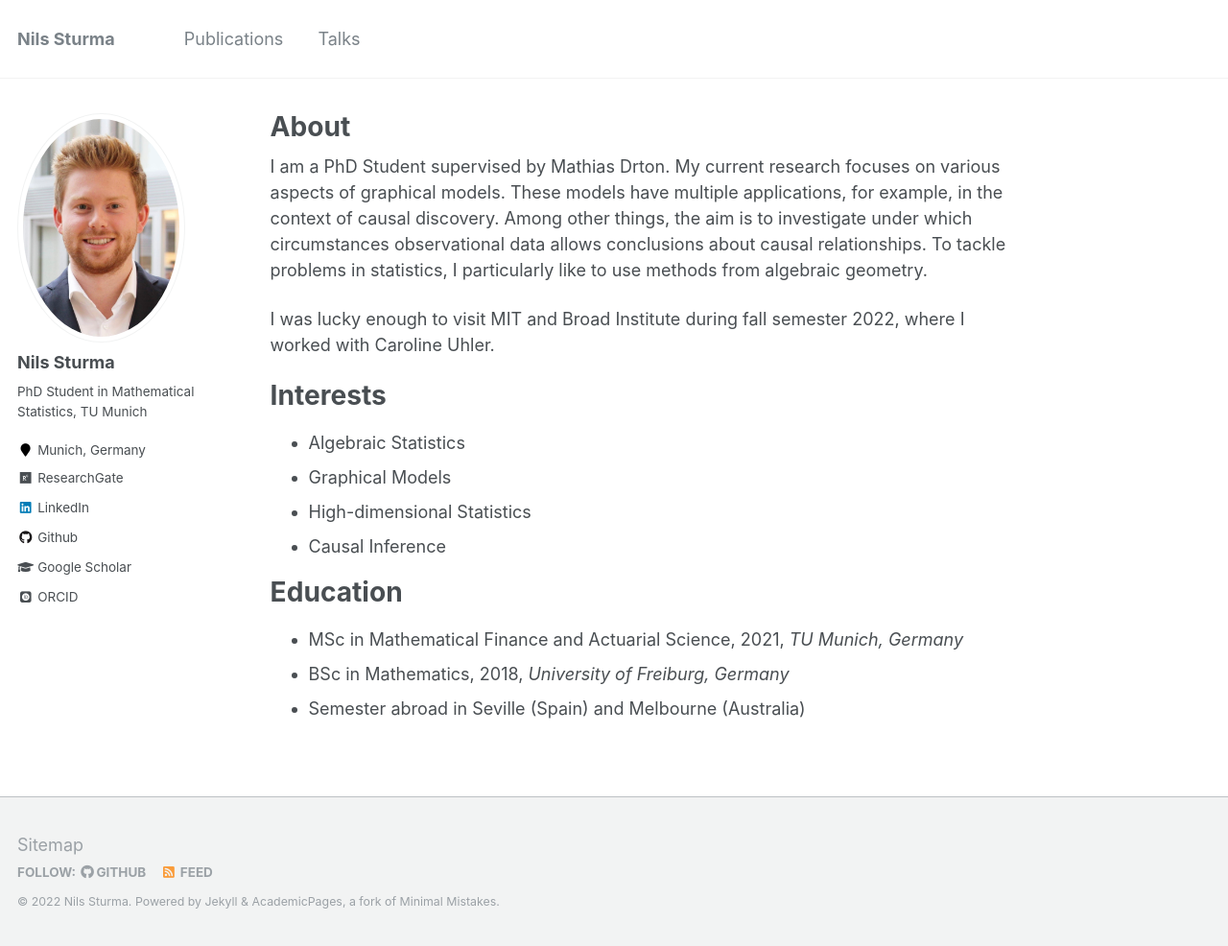
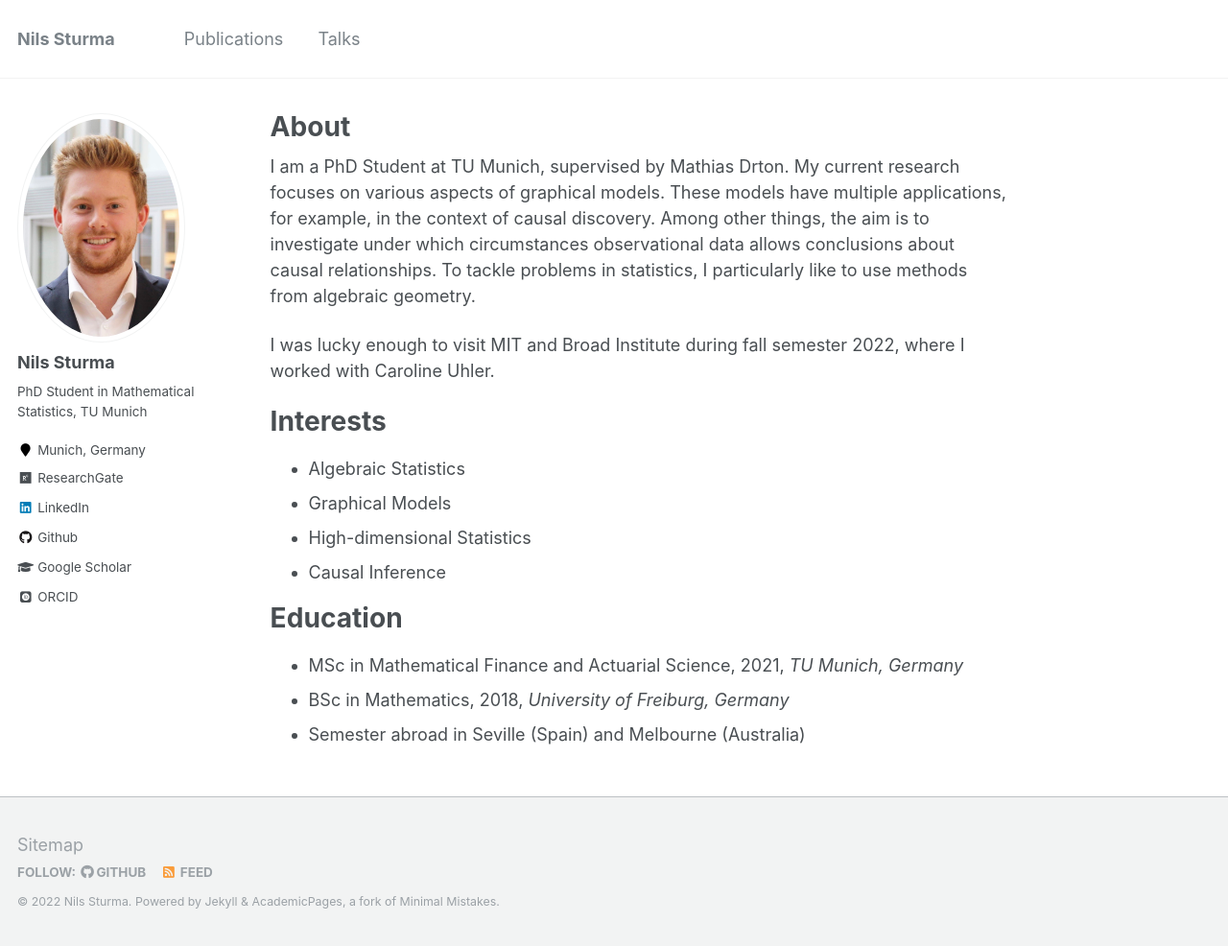
Before and after one commit to NilsSturma/nilssturma.github.io, a Jekyll site: the page built from _pages/about.md, in a window 1280 px wide and 986 px high. Shown: the whole window at 96% size. Built offline with Jekyll 4.4.1, drawn with Linux system fonts in a browser that asks for light colours; some web fonts are replaced.

Commit message:
corretions in about me

```diff
--- a/_pages/about.md
+++ b/_pages/about.md
@@ -8,7 +8,7 @@ redirect_from:
   - /about.html
 ---
 
-I am a PhD Student supervised by Mathias Drton. My current research focuses on various aspects of graphical models. These models have multiple applications, for example, in the context of causal discovery. Among other things, the aim is to investigate under which circumstances observational data allows conclusions about causal relationships. To tackle problems in statistics, I particularly like to use methods from algebraic geometry.
+I am a PhD Student at TU Munich, supervised by Mathias Drton. My current research focuses on various aspects of graphical models. These models have multiple applications, for example, in the context of causal discovery. Among other things, the aim is to investigate under which circumstances observational data allows conclusions about causal relationships. To tackle problems in statistics, I particularly like to use methods from algebraic geometry.
 
 I was lucky enough to visit MIT and Broad Institute during fall semester 2022, where I worked with Caroline Uhler.
 
```
